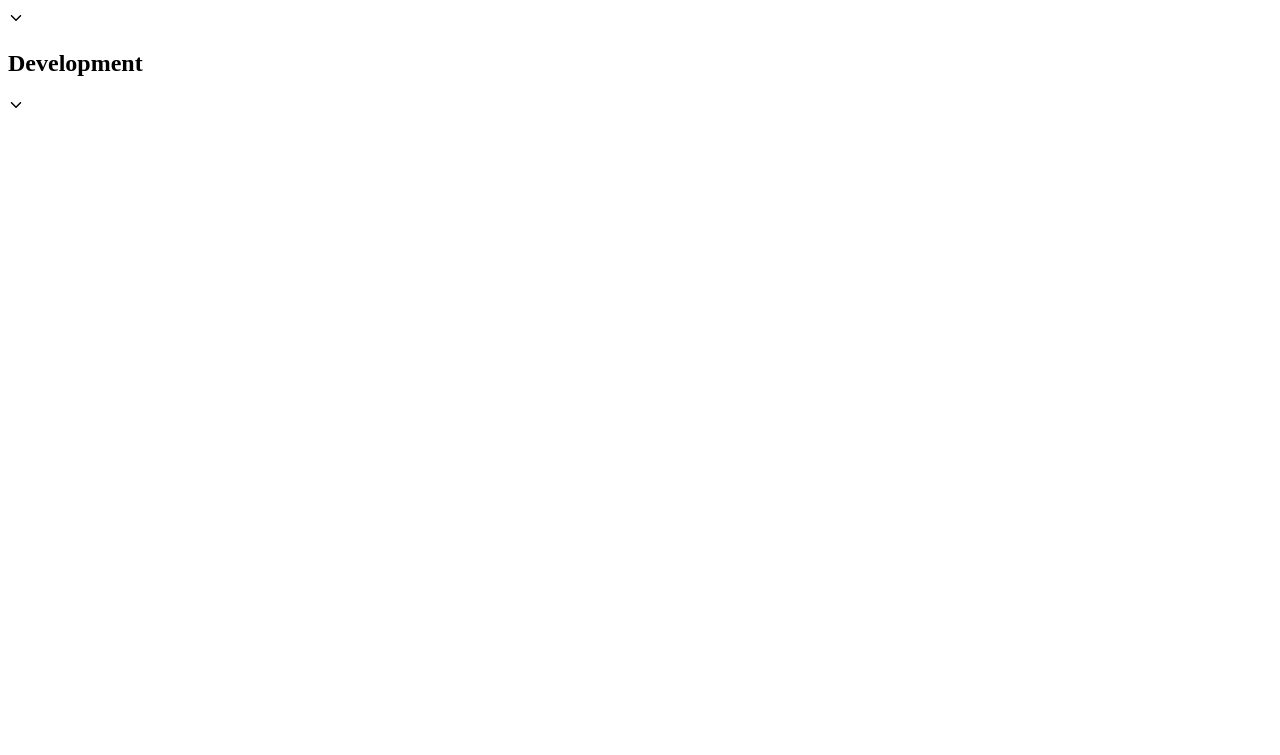
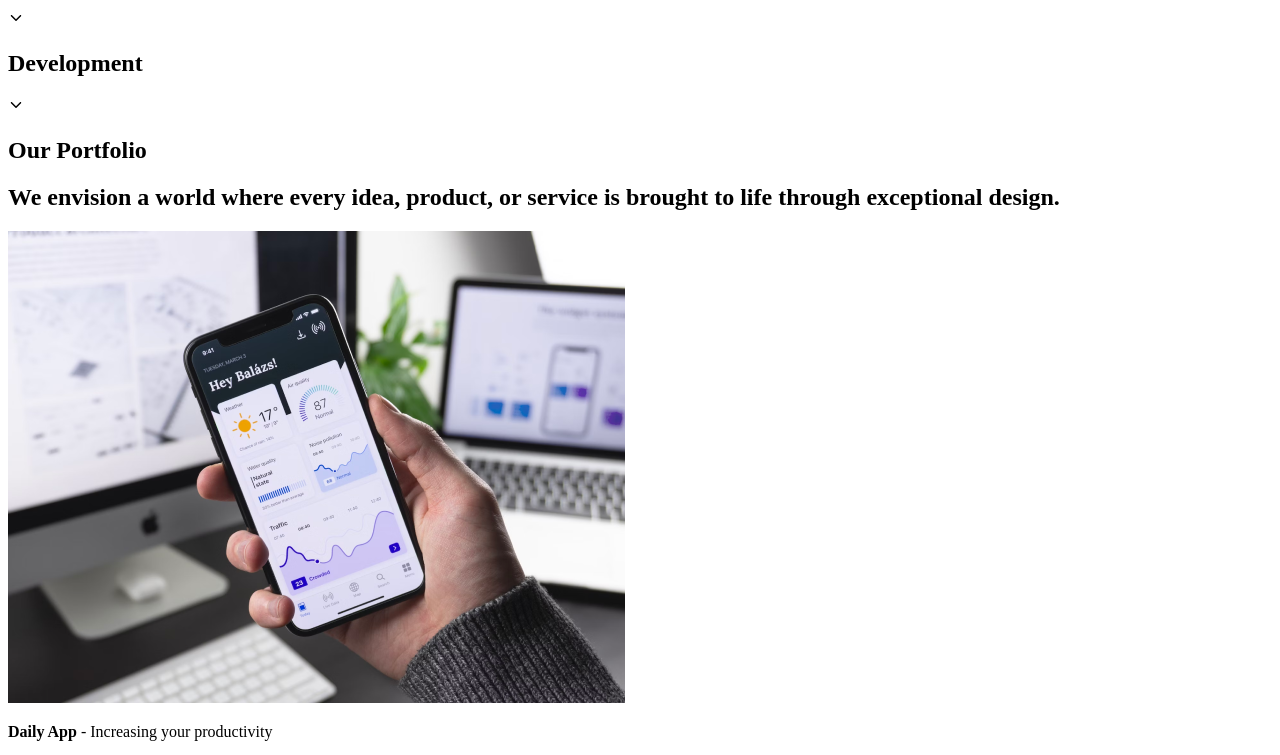
Before and after one commit to zulmy-azhary/creativo, a React (Vite) app: page / in a window 1280 px wide. Shown: the part 1020-1775 px from the top of the page. Before the commit the page ends 1145 px from the top, so only its background shows below. Built offline with nearby package versions, Linux system fonts and the light colour scheme; the HTML template or start-up script is replaced by a standard one.

Commit message:
feat: create portfolio's section

```diff
--- a/src/App.tsx
+++ b/src/App.tsx
@@ -1,6 +1,7 @@
 import { Navbar } from "@/components/layout/navbar";
 import { Hero } from "@/components/layout/hero";
 import { Services } from "@/components/layout/services";
+import { Portfolio } from "@/components/layout/portfolio";
 
 function App() {
   return (
@@ -9,6 +10,7 @@ function App() {
       <main className="flex flex-col items-center w-full mt-8 lg:mt-0">
         <Hero />
         <Services />
+        <Portfolio />
       </main>
     </div>
   );
--- /dev/null
+++ b/src/components/layout/portfolio.tsx
@@ -0,0 +1,29 @@
+export const Portfolio: React.FC = () => {
+  return (
+    <section className="flex justify-center w-full">
+      <div className="container flex flex-col my-24 2xl:gap-x-7 2xl:flex-row px-7 md:px-7 lg:mb-0 lg:px-28 xl:my-52 gap-y-2">
+        <h2 className="text-xl 2xl:translate-y-8 basis-1/6">Our Portfolio</h2>
+        <div className="flex flex-col w-full gap-y-28">
+          <h2 className="text-4xl font-medium leading-relaxed lg:font-semibold lg:tracking-wide lg:max-w-5xl">
+            We envision a world where every idea, product, or service is brought to life through
+            exceptional design.
+          </h2>
+          <div className="grid gap-7 md:grid-cols-2 xl:grid-cols-3 2xl:grid-cols-2">
+            {Array.from(new Array(6)).map((_, i) => (
+              <div key={i} className="space-y-6">
+                <img
+                  src={`/assets/portfolio-${i + 1}.png`}
+                  alt="Portfolio's Image"
+                  className="w-full"
+                />
+                <p className="text-[28px] text-black/70">
+                  <strong>Daily App</strong> - Increasing your productivity
+                </p>
+              </div>
+            ))}
+          </div>
+        </div>
+      </div>
+    </section>
+  );
+};
```
